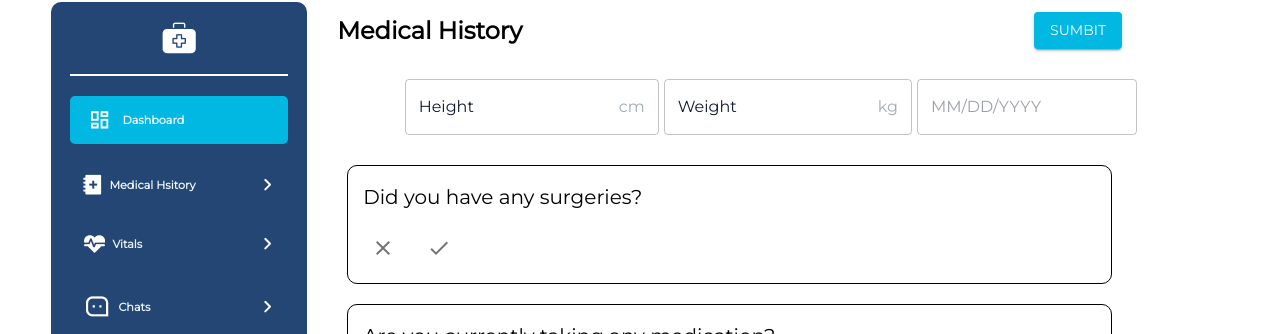
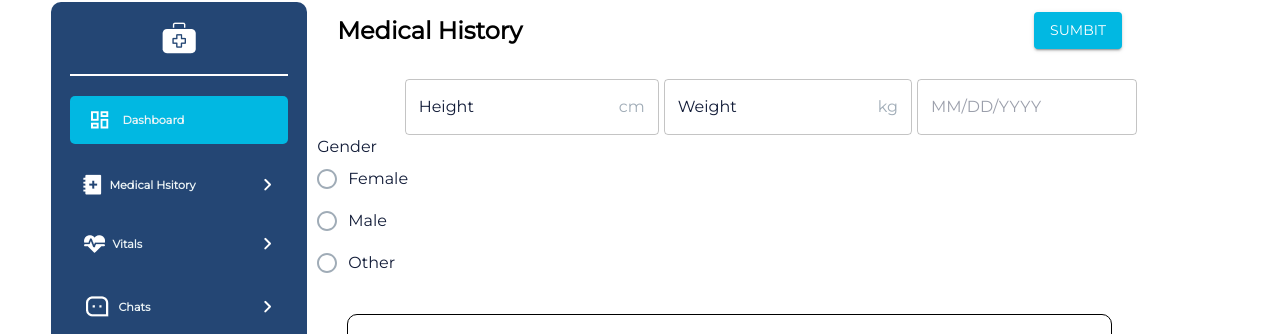
Before and after one commit to mohamad-shoumar/ChatMED, a React (Create React App) app in the folder frontend/: page /medicalhistory in a window 1280 px wide. Shown: the part 118-452 px from the top of the page. Built offline with nearby package versions, Linux system fonts and the light colour scheme.

Commit message:
added a gender radio button to medical history page

```diff
--- a/frontend/src/pages/MedicalHistory/MedicalHistory.tsx
+++ b/frontend/src/pages/MedicalHistory/MedicalHistory.tsx
@@ -2,13 +2,15 @@ import styles from "../../styles/MedicalHistory/MedicalHistory.module.scss";
 import NavBar from "../../components/NavBar/NavBar";
 import SideNavBar from "../../components/SideNavBar/SideNavBar";
 import TextField from "@mui/material/TextField";
-
+import { useRadioGroup } from "@mui/material/RadioGroup";
 import { AdapterDayjs } from "@mui/x-date-pickers/AdapterDayjs";
 import { LocalizationProvider } from "@mui/x-date-pickers/LocalizationProvider";
 import { DatePicker } from "@mui/x-date-pickers";
 import { InputAdornment } from "@mui/material";
 import FormControl from "@mui/material/FormControl";
 import InputLabel from "@mui/material/InputLabel";
+import { FormControlLabel, FormLabel, RadioGroup, Radio } from "@mui/material";
+
 import Select from "@mui/material/Select";
 import MenuItem from "@mui/material/MenuItem";
 import { useState, useContext } from "react";
@@ -25,6 +27,7 @@ import { API } from "../../../src/API/API";
 import { base_url } from "../../API/API";
 
 const MedicalHistory = () => {
+  // useState variables
   const navigate = useNavigate();
   const [height, setHeight] = useState("");
   const [weight, setWeight] = useState("");
@@ -42,6 +45,8 @@ const MedicalHistory = () => {
   const [chronicConditions, setChronicConditions] = useState<
     { name: string; date: number }[]
   >([]);
+
+  const [gender, setGender] = useState("");
   const [medicalHistoryData, setMedicalHistoryData] = useState<any>({
     height: "",
     weight: "",
@@ -50,8 +55,9 @@ const MedicalHistory = () => {
     surgeries: [],
     allergies: [],
     chronicConditions: [],
+    gender: "",
   });
-
+  // handle height,wieght and date inputs
   const handleHeightChange = (event: React.ChangeEvent<HTMLInputElement>) => {
     const value = event.target.value;
     setHeight(value);
@@ -73,30 +79,34 @@ const MedicalHistory = () => {
       }));
     }
   };
+  // handle gender radio buttons
+  const handleGenderChange = (event: React.ChangeEvent<HTMLInputElement>) => {
+    const value = (event.target as HTMLInputElement).value;
+    setGender(value);
+    setMedicalHistoryData((prevData: any) => ({ ...prevData, gender: value }));
+  };
 
+  // handle Medicaions component
   const handleUpdateMedications = (
     medications: { name: string; frequency: string }[]
   ) => {
-    const updatedMedications = medications.map((medication) => {
-      return ["name", "frequncey"];
-    });
-    setMedicalHistoryData({
-      ...medicalHistoryData,
-      medications: updatedMedications,
-    });
+    setMedicalHistoryData({ ...medicalHistoryData, medications: medications });
   };
+  // handle Surgeries component
   const handleUpdateSurgeries = (
     surgeries: { name: string; date: number }[]
   ) => {
     console.log("Surgeries updated:", surgeries);
     setMedicalHistoryData({ ...medicalHistoryData, surgeries: surgeries });
   };
+  // handle Allergies component
   const handleUpdateAllergies = (
     allergies: { name: string; date: number }[]
   ) => {
     console.log("Allergies updated:", allergies);
     setMedicalHistoryData({ ...medicalHistoryData, allergies: allergies });
   };
+  // handle Chronic Conditions component
   const handleUpdateChronicConditions = (
     chronicConditions: { name: string; date: number }[]
   ) => {
@@ -107,6 +117,8 @@ const MedicalHistory = () => {
     });
   };
   console.log(medicalHistoryData);
+
+  // Handle submit button
   const handleMedicalHistorySubmit = async (e: any) => {
     e.preventDefault();
     const token = localStorage.getItem("token");
@@ -184,7 +196,28 @@ const MedicalHistory = () => {
               </LocalizationProvider>
             </div>
           </div>
-
+          <FormControl>
+            <FormLabel id="demo-radio-buttons-group-label">Gender</FormLabel>
+            <RadioGroup
+              aria-labelledby="demo-radio-buttons-group-label"
+              defaultValue="female"
+              name="radio-buttons-group"
+              value={gender}
+              onChange={handleGenderChange}
+            >
+              <FormControlLabel
+                value="female"
+                control={<Radio />}
+                label="Female"
+              />
+              <FormControlLabel value="male" control={<Radio />} label="Male" />
+              <FormControlLabel
+                value="other"
+                control={<Radio />}
+                label="Other"
+              />
+            </RadioGroup>
+          </FormControl>
           <div className={styles.sectionsMain}>
             <div className={styles.sections}>
               <div className={styles.section1}>
```
